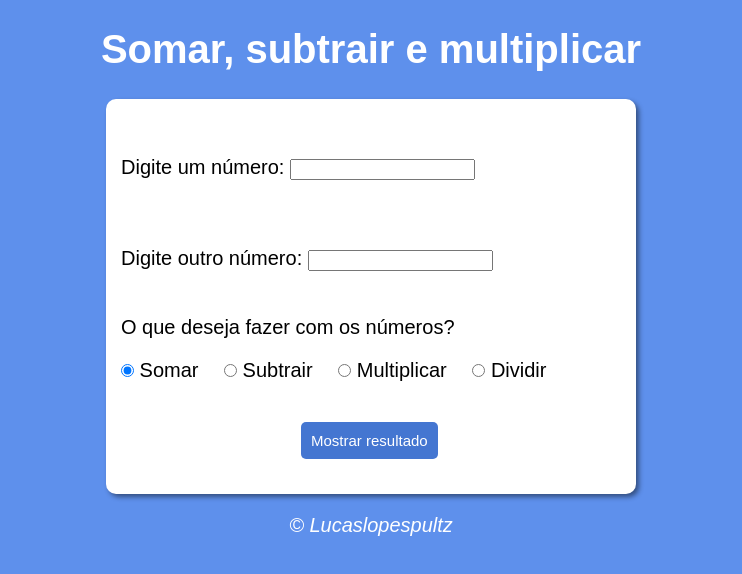
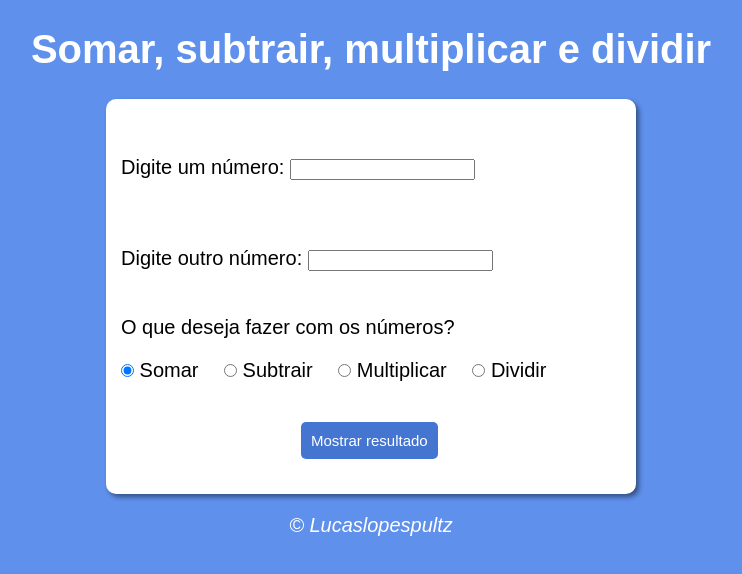
Before and after one commit to Biows/Biows.github.io, a plain HTML site: page index.html in a window 1280 px wide. Shown: the whole page, without its empty margins (269-1011 px from the left). Drawn offline with Linux system fonts and the light colour scheme.

Commit message:
Add files via upload

```diff
--- a/index.html
+++ b/index.html
@@ -3,13 +3,13 @@
 <head>
     <meta charset="UTF-8">
     <meta name="viewport" content="width=device-width, initial-scale=1.0">
-    <title>Somar, subtrair e multiplicar</title>
+    <title>CalcMax</title>
     <link rel="stylesheet" href="estilo.css">
     <script src="script.js"></script>
 </head>
 <body>
     <header>
-        <h1>Somar, subtrair e multiplicar</h1>
+        <h1>Somar, subtrair, multiplicar e dividir</h1>
     </header>
 
     <section>
```
